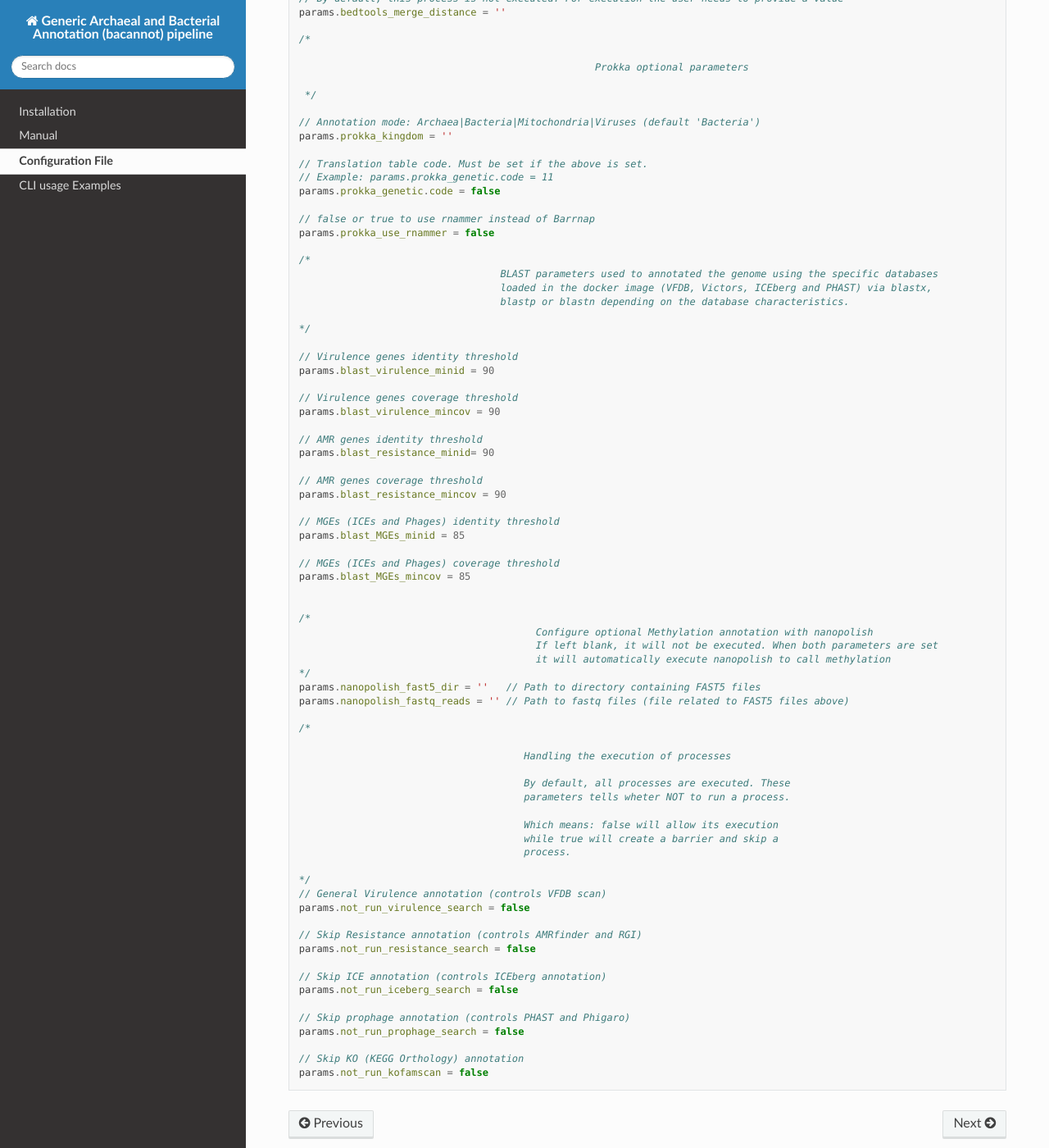
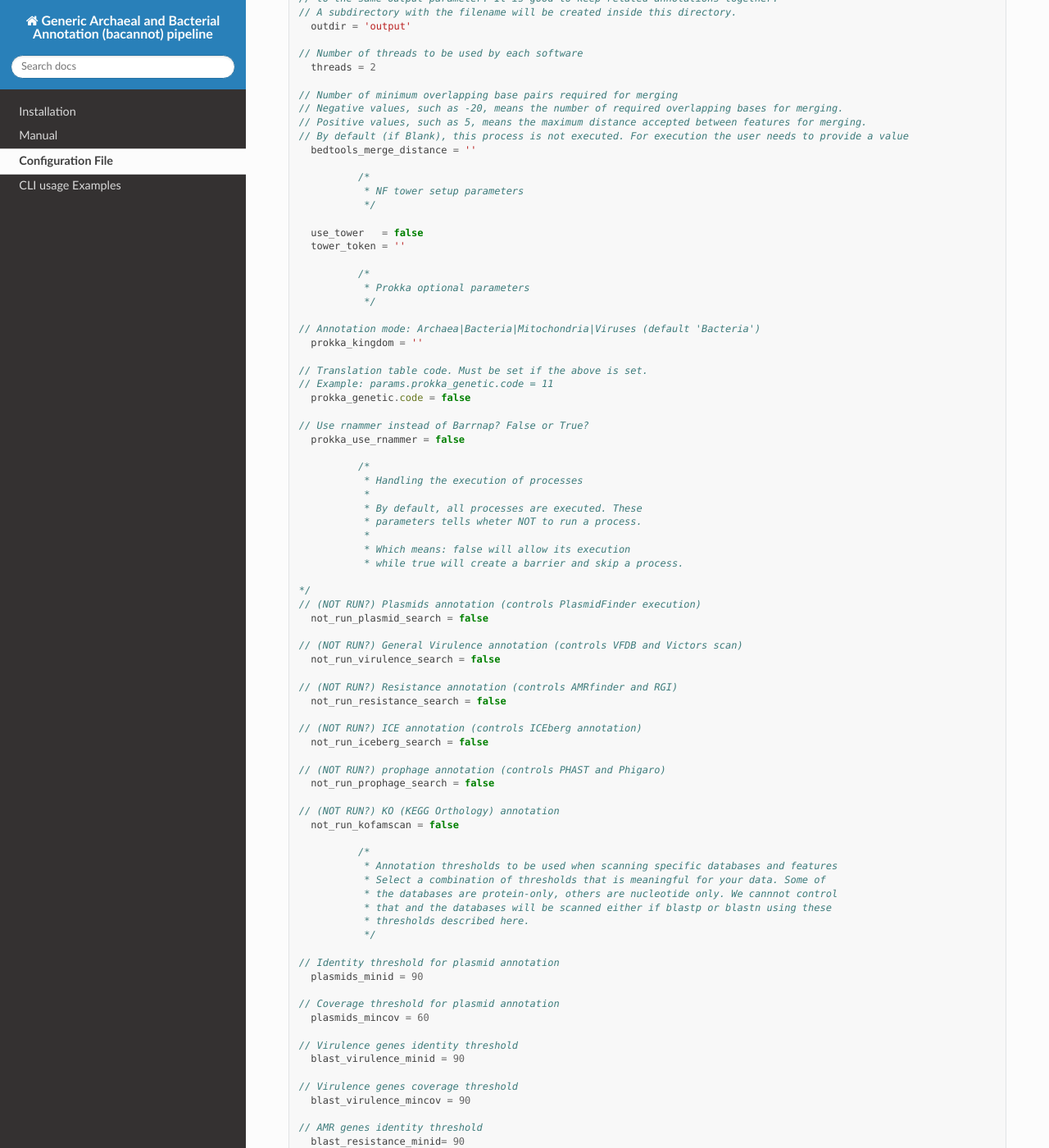
Before and after one commit to fmalmeida/bacannot, a Sphinx documentation site: the page built from docs/config.rst, in a window 1280 px wide and 1400 px high, scrolled down 648 px. Shown: the whole window at 82% size. Built offline with Sphinx 7.4.7 and the Read the Docs theme 2.0.0, drawn with Linux system fonts in a browser that asks for light colours; some of the changed text lies outside the part shown.

```diff
--- a/docs/config.rst
+++ b/docs/config.rst
@@ -12,100 +12,192 @@ Default configuration:
 .. code-block:: groovy
 
   /*
+   * Configuration File to run fmalmeida/bacannot pipeline.
+   */
+
+  /*
 
                                                       Required Parameters.
                                               This parameters must always be set
 
   */
+  params {
+            /*
+             * General parameters
+             */
+
   // Input genome -- Always in FASTA format
-  params.genome = ''
+    genome = ''
 
-  // Name of main output directory
-  // A subdirectory with the filename will be created inside this directory
-  params.outDir = 'output'
+  // Main output folder name. More than one bacannot annotation can be redirected
+  // to the same output parameter. It is good to keep related annotations together.
+  // A subdirectory with the filename will be created inside this directory.
+    outdir = 'output'
 
-  // Number of threads to be used
-  params.threads = 2
+  // Number of threads to be used by each software
+    threads = 2
 
   // Number of minimum overlapping base pairs required for merging
   // Negative values, such as -20, means the number of required overlapping bases for merging.
   // Positive values, such as 5, means the maximum distance accepted between features for merging.
-  // By default, this process is not executed. For execution the user needs to provide a value
-  params.bedtools_merge_distance = ''
+  // By default (if Blank), this process is not executed. For execution the user needs to provide a value
+    bedtools_merge_distance = ''
 
-  /*
+            /*
+             * NF tower setup parameters
+             */
 
-                                                    Prokka optional parameters
+    use_tower   = false
+    tower_token = ''
 
-   */
+            /*
+             * Prokka optional parameters
+             */
 
   // Annotation mode: Archaea|Bacteria|Mitochondria|Viruses (default 'Bacteria')
-  params.prokka_kingdom = ''
+    prokka_kingdom = ''
 
   // Translation table code. Must be set if the above is set.
   // Example: params.prokka_genetic.code = 11
-  params.prokka_genetic.code = false
+    prokka_genetic.code = false
 
-  // false or true to use rnammer instead of Barrnap
-  params.prokka_use_rnammer = false
+  // Use rnammer instead of Barrnap? False or True?
+    prokka_use_rnammer = false
+
+            /*
+             * Handling the execution of processes
+             *
+             * By default, all processes are executed. These
+             * parameters tells wheter NOT to run a process.
+             *
+             * Which means: false will allow its execution
+             * while true will create a barrier and skip a process.
+
+  */
+  // (NOT RUN?) Plasmids annotation (controls PlasmidFinder execution)
+    not_run_plasmid_search = false
+
+  // (NOT RUN?) General Virulence annotation (controls VFDB and Victors scan)
+    not_run_virulence_search = false
+
+  // (NOT RUN?) Resistance annotation (controls AMRfinder and RGI)
+    not_run_resistance_search = false
+
+  // (NOT RUN?) ICE annotation (controls ICEberg annotation)
+    not_run_iceberg_search = false
+
+  // (NOT RUN?) prophage annotation (controls PHAST and Phigaro)
+    not_run_prophage_search = false
+
+  // (NOT RUN?) KO (KEGG Orthology) annotation
+    not_run_kofamscan = false
+
+            /*
+             * Annotation thresholds to be used when scanning specific databases and features
+             * Select a combination of thresholds that is meaningful for your data. Some of
+             * the databases are protein-only, others are nucleotide only. We cannnot control
+             * that and the databases will be scanned either if blastp or blastn using these
+             * thresholds described here.
+             */
+
+  // Identity threshold for plasmid annotation
+    plasmids_minid = 90
+
+  // Coverage threshold for plasmid annotation
+    plasmids_mincov = 60
+
+  // Virulence genes identity threshold
+    blast_virulence_minid = 90
+
+  // Virulence genes coverage threshold
+    blast_virulence_mincov = 90
+
+  // AMR genes identity threshold
+    blast_resistance_minid= 90
+
+  // AMR genes coverage threshold
+    blast_resistance_mincov = 90
+
+  // MGEs (ICEs and Phages) identity threshold
+    blast_MGEs_minid = 85
+
+  // MGEs (ICEs and Phages) coverage threshold
+    blast_MGEs_mincov = 85
+
+            /*
+             * Configure optional Methylation annotation with nanopolish
+             * If left blank, it will not be executed. When both parameters are set
+             * it will automatically execute nanopolish to call methylation
+             */
+
+    nanopolish_fast5_dir = ''   // Path to directory containing FAST5 files
+    nanopolish_fastq_reads = '' // Path to fastq files (file related to FAST5 files above)
+
+  }
 
   /*
-                                    BLAST parameters used to annotated the genome using the specific databases
-                                    loaded in the docker image (VFDB, Victors, ICEberg and PHAST) via blastx,
-                                    blastp or blastn depending on the database characteristics.
+                                          Configuration of Nextflow Scopes
+   */
 
+  //Trace Report
+  trace {
+      enabled = false
+      file = "${params.outdir}" + "/annotation_pipeline_trace.txt"
+      fields = 'task_id,name,status,exit,realtime,cpus,%cpu,memory,%mem,rss'
+  }
+
+  //Timeline Report
+  timeline {
+      enabled = false
+      file = "${params.outdir}" + "/annotation_pipeline_timeline.html"
+  }
+
+  //Complete Report
+  report {
+      enabled = false
+      file = "${params.outdir}" + "/annotation_pipeline_nextflow_report.html"
+  }
+
+  /*
+                        Setting NF tower configurations
+  */
+  if (params.use_tower) {
+  env.TOWER_ACCESS_TOKEN = params.tower_token
+  tower {
+      accessToken = params.tower_token
+      enabled = params.use_tower
+  }
+  }
+
+  /*
+                  Configuration of Docker images usage
+                  DO NOT change any of those
   */
 
-  // Virulence genes identity threshold
-  params.blast_virulence_minid = 90
+  // Docker permissions
+  docker {
+    enabled = true
+    runOptions = '-u $(id -u):root'
+  }
 
-  // Virulence genes coverage threshold
-  params.blast_virulence_mincov = 90
+  // Queue limit
+  executor.$local.queueSize = 1
 
-  // AMR genes identity threshold
-  params.blast_resistance_minid= 90
+  // specific images
+  process {
+      withLabel: 'main' {
+          container = 'fmalmeida/bacannot:latest'
+      }
 
-  // AMR genes coverage threshold
-  params.blast_resistance_mincov = 90
+      withLabel: 'renv' {
+          container = 'fmalmeida/bacannot:renv'
+      }
 
-  // MGEs (ICEs and Phages) identity threshold
-  params.blast_MGEs_minid = 85
+      withLabel: 'jbrowse' {
+          container = 'fmalmeida/bacannot:jbrowse'
+      }
 
-  // MGEs (ICEs and Phages) coverage threshold
-  params.blast_MGEs_mincov = 85
-
-
-  /*
-                                          Configure optional Methylation annotation with nanopolish
-                                          If left blank, it will not be executed. When both parameters are set
-                                          it will automatically execute nanopolish to call methylation
-  */
-  params.nanopolish_fast5_dir = ''   // Path to directory containing FAST5 files
-  params.nanopolish_fastq_reads = '' // Path to fastq files (file related to FAST5 files above)
-
-  /*
-
-                                        Handling the execution of processes
-
-                                        By default, all processes are executed. These
-                                        parameters tells wheter NOT to run a process.
-
-                                        Which means: false will allow its execution
-                                        while true will create a barrier and skip a
-                                        process.
-
-  */
-  // General Virulence annotation (controls VFDB scan)
-  params.not_run_virulence_search = false
-
-  // Skip Resistance annotation (controls AMRfinder and RGI)
-  params.not_run_resistance_search = false
-
-  // Skip ICE annotation (controls ICEberg annotation)
-  params.not_run_iceberg_search = false
-
-  // Skip prophage annotation (controls PHAST and Phigaro)
-  params.not_run_prophage_search = false
-
-  // Skip KO (KEGG Orthology) annotation
-  params.not_run_kofamscan = false
+      withLabel: 'kofam' {
+          container = 'fmalmeida/bacannot:kofamscan'
+      }
+  }
--- a/docs/index.rst
+++ b/docs/index.rst
@@ -26,6 +26,7 @@ It wraps up the following tools and databases:
 * `KofamScan <https://github.com/takaram/kofam_scan>`_
 * `KEGGDecoder <https://github.com/bjtully/BioData/tree/master/KEGGDecoder>`_
 * `IslandPath-DIMOB <https://github.com/brinkmanlab/islandpath>`_
+* `Plasmidfinder <https://cge.cbs.dtu.dk/services/PlasmidFinder/>`_
 * `JBrowse <http://jbrowse.org/>`_
 
 .. toctree::
--- a/docs/installation.rst
+++ b/docs/installation.rst
@@ -12,6 +12,7 @@ This pipeline requires only `Docker <https://www.docker.com/>`_ (and its Docker
 1. Installing Docker
   * Read more in their `manual <https://docs.docker.com/>`_
   * Or give this `in-house script <https://github.com/fmalmeida/bioinfo/blob/master/dockerfiles/docker_install.sh>`_ a try.
+
 2. Installing Nextflow
 
     ``curl -s https://get.nextflow.io | bash``
@@ -34,6 +35,10 @@ This pipeline requires only `Docker <https://www.docker.com/>`_ (and its Docker
 
     ``docker pull fmalmeida/bacannot:renv``
 
+6. (Optional) Install nf-core utility
+
+    ``pip install nf-core>=1.10``
+
 .. note::
 
   Now, everything is set up and ready to run.
```
Also changed, not shown: README.md (+44 -11 lines), docs/examples.rst (+7 -0 lines), docs/manual.rst (+18 -13 lines), images/nf-core-asking.png (added), images/nf-core-gui.png (added), 1 other file.
